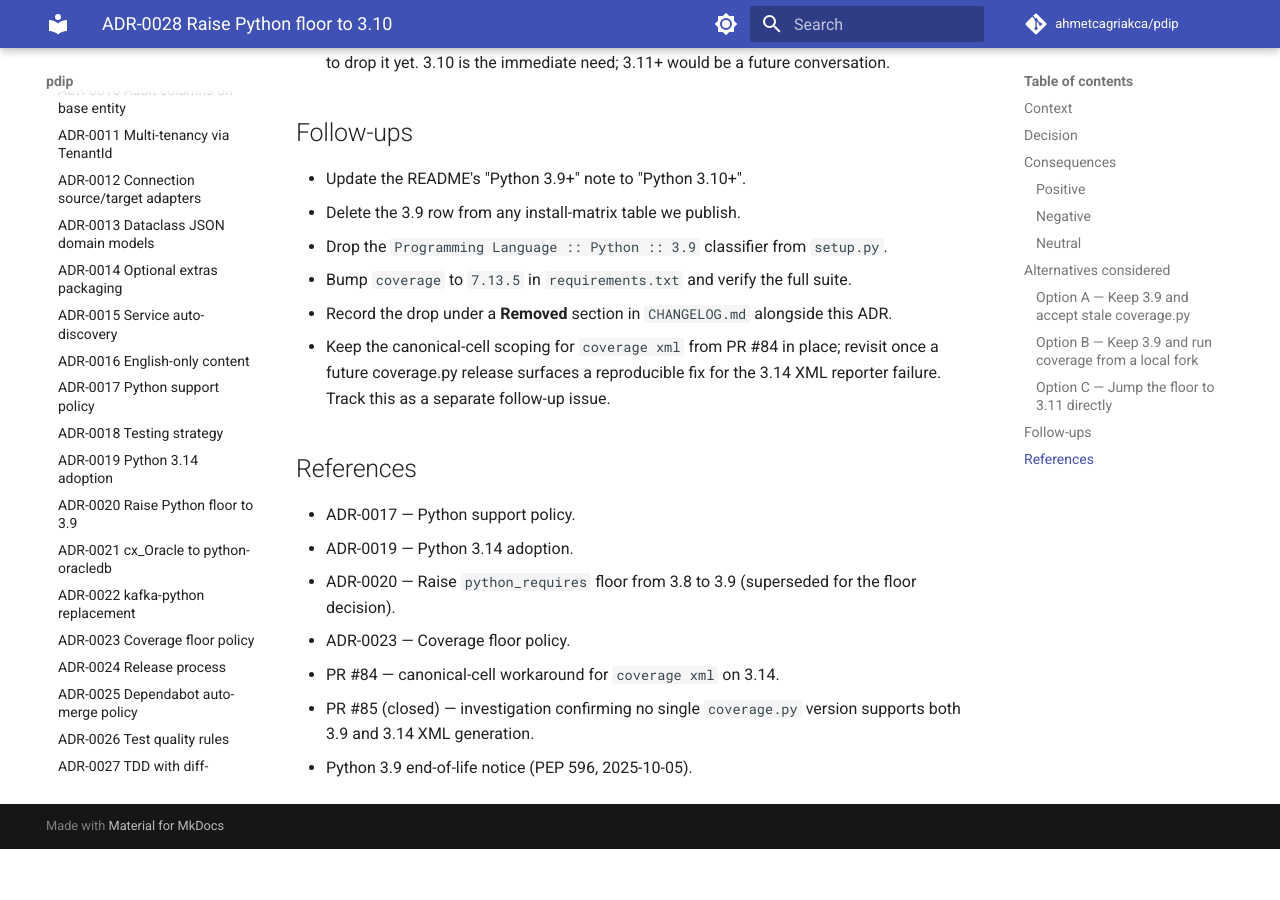
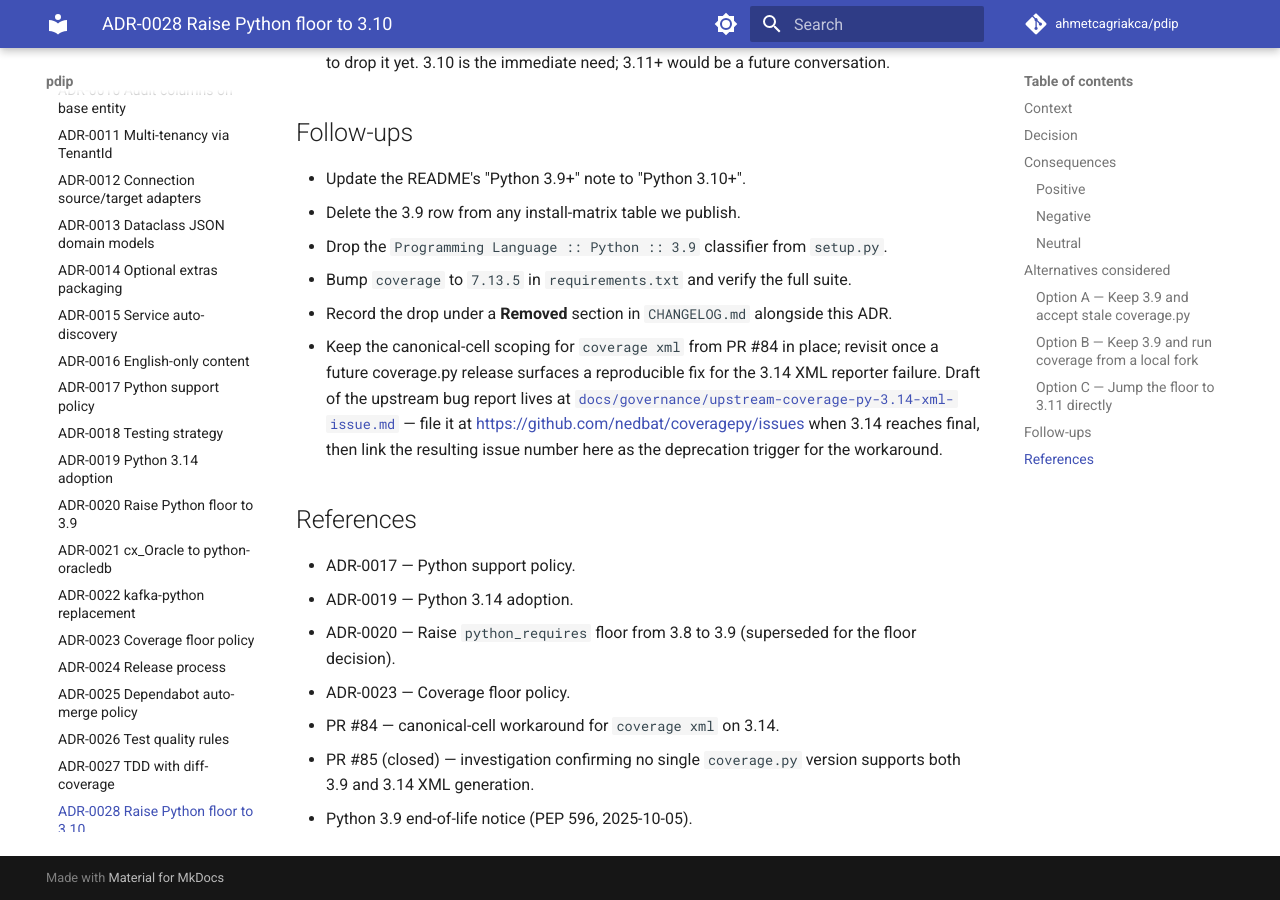
Before and after one commit to ahmetcagriakca/pdip, an MkDocs documentation site: the page built from docs/governance/adr/0028-raise-python-floor-to-3-10.md, in a window 1280 px wide and 900 px high, scrolled down 3003 px. Built offline with MkDocs 1.6.1 and Material for MkDocs 9.7.7, drawn with Linux system fonts in a browser that asks for light colours; comment, search, counter and statistics services are not loaded; before the commit the page ends 3852 px from its top, so only the background shows below that.

Commit message:
docs(governance): draft upstream coverage.py 3.14 XML-report issue
Adds ``docs/governance/upstream-coverage-py-3.14-xml-issue.md``
with a ready-to-file issue body for nedbat/coveragepy#N capturing
the ``coverage xml`` / ``coverage html`` failure we see on every
3.14 matrix cell across coverage.py 7.6.12, 7.10.7, and 7.13.5.
The draft spells out the environment, what we tried, the minimal
reproducer pointer, and the ask (guidance on surfacing the XML
reporter's traceback on a public runner without admin log-API
access).

Why keep the draft in the repo:

- The ADR-0028 follow-up for un-scoping the ``coverage xml``
  canonical-cell workaround says "track this as a separate
  follow-up issue" without pointing at one. Version-controlling
  the draft gives a stable anchor until the real upstream issue
  exists, then ADR-0028 can link to the issue number.
- The workaround (``if: matrix.python == '3.11' && matrix.os ==
  'ubuntu-latest'`` on the XML step) has a clear deprecation
  trigger: upstream fix lands, we un-scope, draft file gets
  removed in the same PR.

Also updates ADR-0028's Follow-ups bullet that previously said
"track this as a separate follow-up issue" to point at the draft
and note the expected filing time (once 3.14 ships a final /
stable release, to rule out "pre-release runner" as the cause).

Zero code change. No CI impact beyond the mkdocs site picking up
the new page.

https://claude.ai/code/session_01FaFnfGopMrGNetnPSJdxyX

```diff
--- a/docs/governance/adr/0028-raise-python-floor-to-3-10.md
+++ b/docs/governance/adr/0028-raise-python-floor-to-3-10.md
@@ -139,8 +139,12 @@ matrix; dropping 3.10 next would be its own decision.
   alongside this ADR.
 - Keep the canonical-cell scoping for `coverage xml` from PR #84
   in place; revisit once a future coverage.py release surfaces
-  a reproducible fix for the 3.14 XML reporter failure. Track
-  this as a separate follow-up issue.
+  a reproducible fix for the 3.14 XML reporter failure. Draft of
+  the upstream bug report lives at
+  [`docs/governance/upstream-coverage-py-3.14-xml-issue.md`](../upstream-coverage-py-3.14-xml-issue.md)
+  — file it at <https://github.com/nedbat/coveragepy/issues> when
+  3.14 reaches final, then link the resulting issue number here
+  as the deprecation trigger for the workaround.
 
 ## References
 
```
Also changed, not shown: docs/governance/upstream-coverage-py-3.14-xml-issue.md (added, +93 -0 lines).
